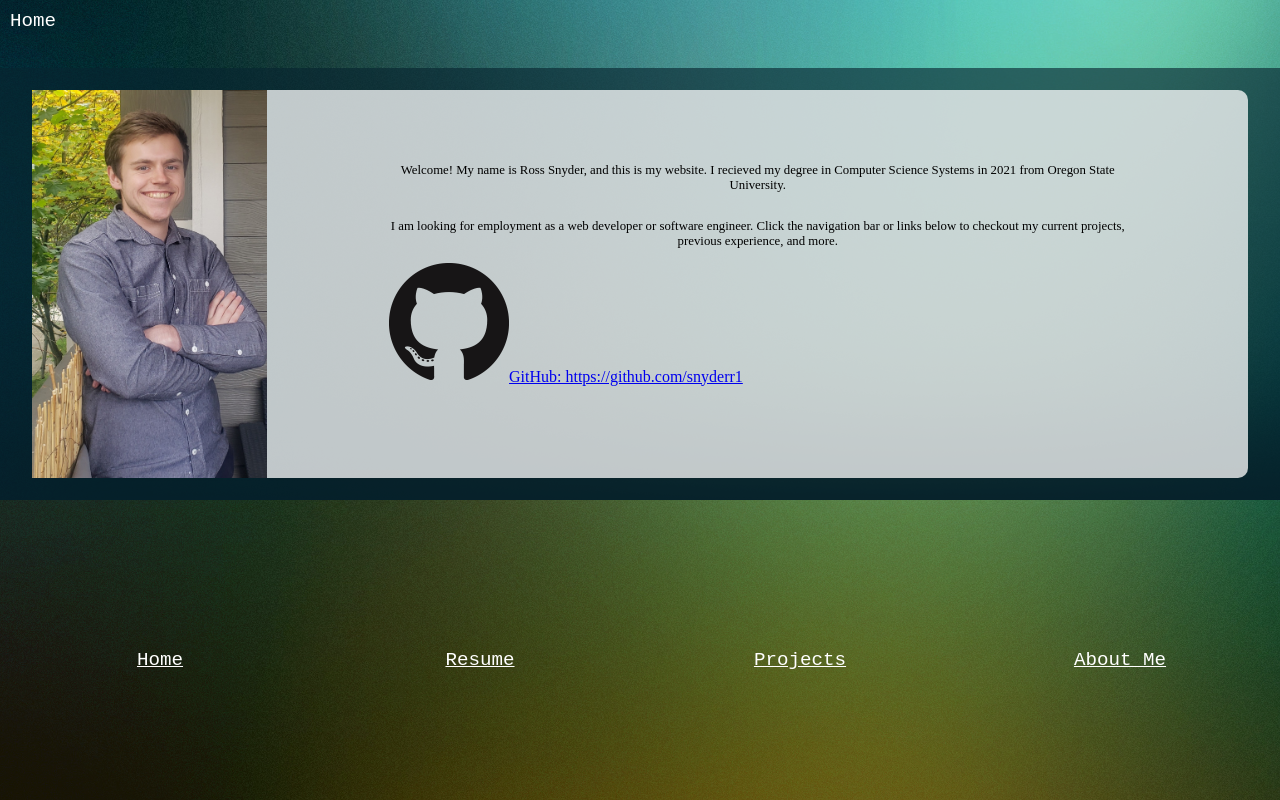
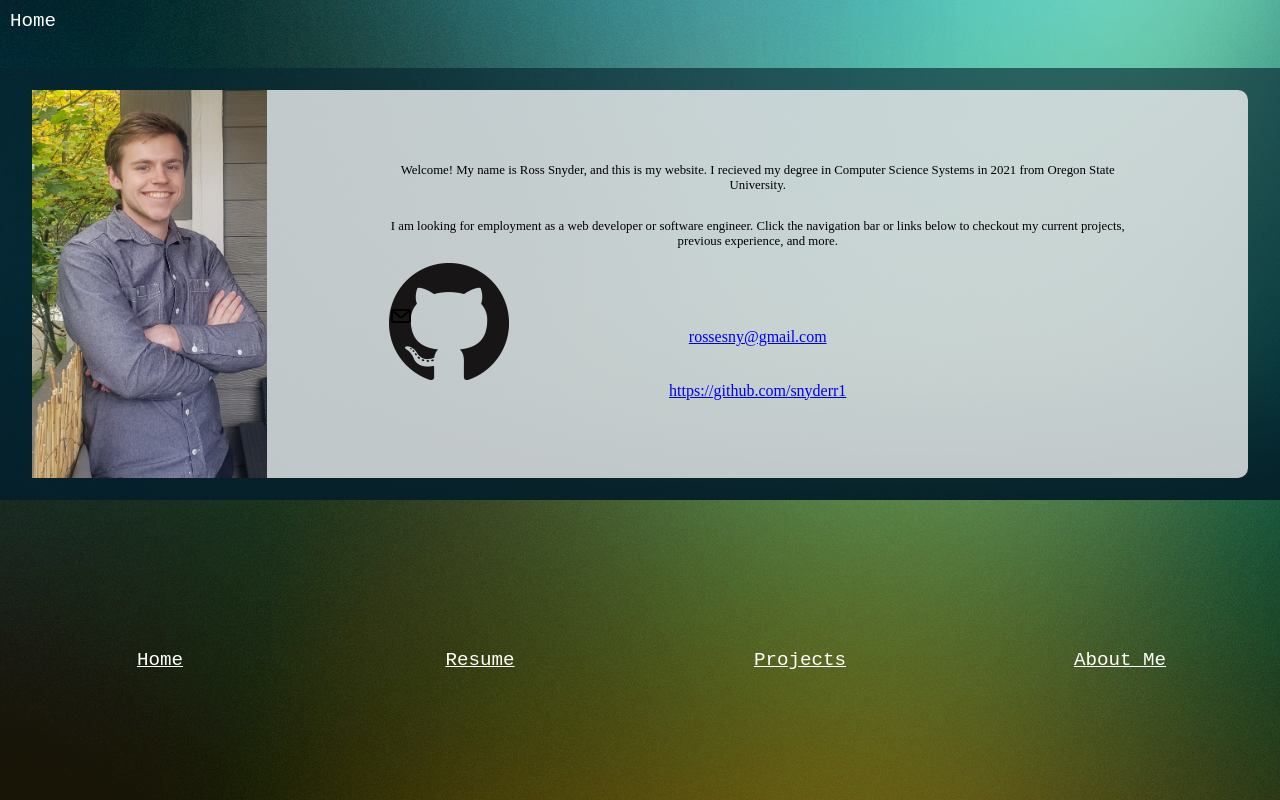
Before and after one commit to snyderr1/Portfolio-Website, a React (Create React App) app: page / in a window 1280 px wide. Built offline with nearby package versions, Linux system fonts and the light colour scheme; a web font is replaced by a local one.

Commit message:
fiddling with image resizing, links with symbols

```diff
--- a/src/App.js
+++ b/src/App.js
@@ -8,8 +8,6 @@ import EmailIcon from './email.svg';
 //2021
 
 function ImgLink(props){
-  var newName = props.name;
-  newName = props.name + "-link";
   return (
     <div className="imgLink-container">
       <img className="linkImg" src={props.src} alt={props.alt}></img>
@@ -17,6 +15,7 @@ function ImgLink(props){
     </div>
   );
 }
+
 
 //buttons
 function Button(props) {
@@ -103,7 +102,10 @@ function Home(props){
           in 2021 from Oregon State University. </p>
           <p className = "home-bottom-blurb">I am looking for employment as a web developer or software engineer.
           Click the navigation bar or links below to checkout my current projects, previous experience, and more.</p>
-          <ImgLink name="git" src={GitIcon} link="https://github.com/snyderr1/" linkText="GitHub: https://github.com/snyderr1" />
+          <div className = "home-links">
+            <ImgLink name="git" src={GitIcon} link="https://github.com/snyderr1/" linkText="https://github.com/snyderr1" />
+            <ImgLink name="email" src={EmailIcon} link="rossesny@gmail.com" linkText="rossesny@gmail.com" />
+          </div>
           {/* <a className="git-link" href="https://github.com/snyderr1/">GitHub: https://github.com/snyderr1</a> */}
           {/* <a className="email-link" href="rossesny@gmail.com">Email: rossesny@gmail.com</a> */}
         </div>
--- a/src/index.css
+++ b/src/index.css
@@ -73,6 +73,25 @@
     align-items: center;
     /*box-shadow: 100px 100px 100px 100px rgb(5, 25, 32);*/
 }
+.git, .email{
+    text-align: center;
+}
+
+.linkImg{
+    max-width: 100%;
+    height: auto;
+
+}
+.home-links{
+    display: flex;
+    height: 33%;
+    flex-direction: column;
+}
+
+.imgLink-container{
+    display: grid;
+    height: 33%;
+}
 
 .Home{
     position: relative;
@@ -108,11 +127,15 @@ body{
 #root{
     display: contents;
 }
+.home-top-blurb, .home-bottom-blurb{
+    max-height: 33%;
+}
 .home-text{
     margin: 10%;
     margin-top: 5%;
     display:flex;
     flex-direction: column;
+    height: 100%;
 }
 
 p{
```
